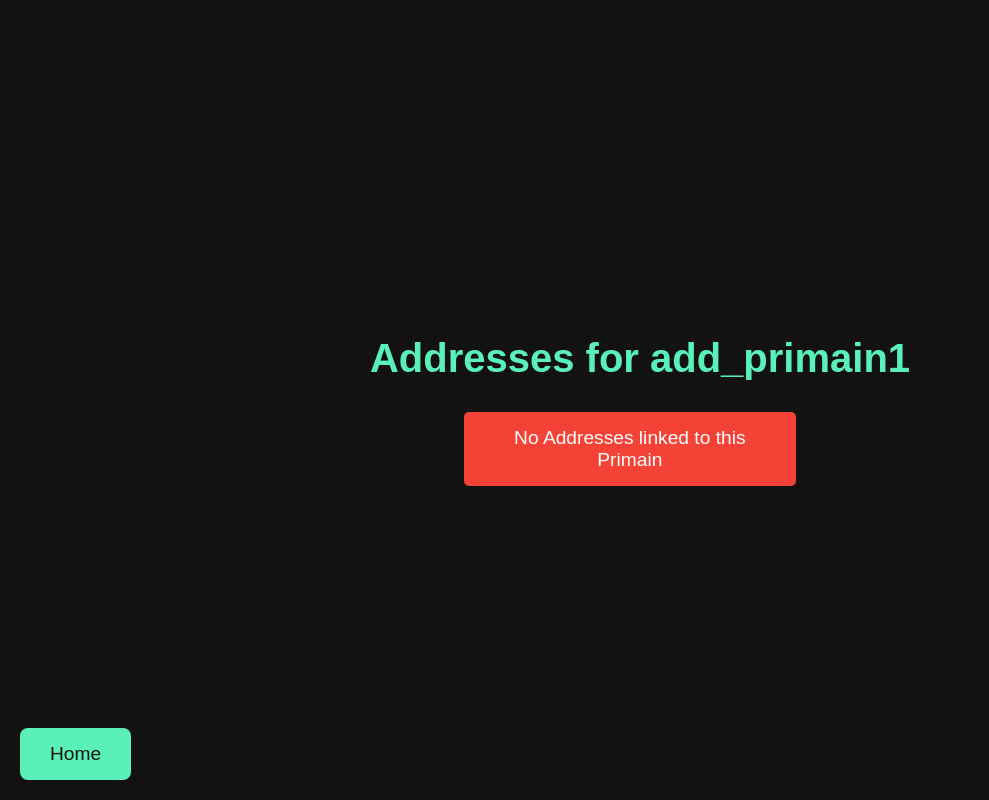
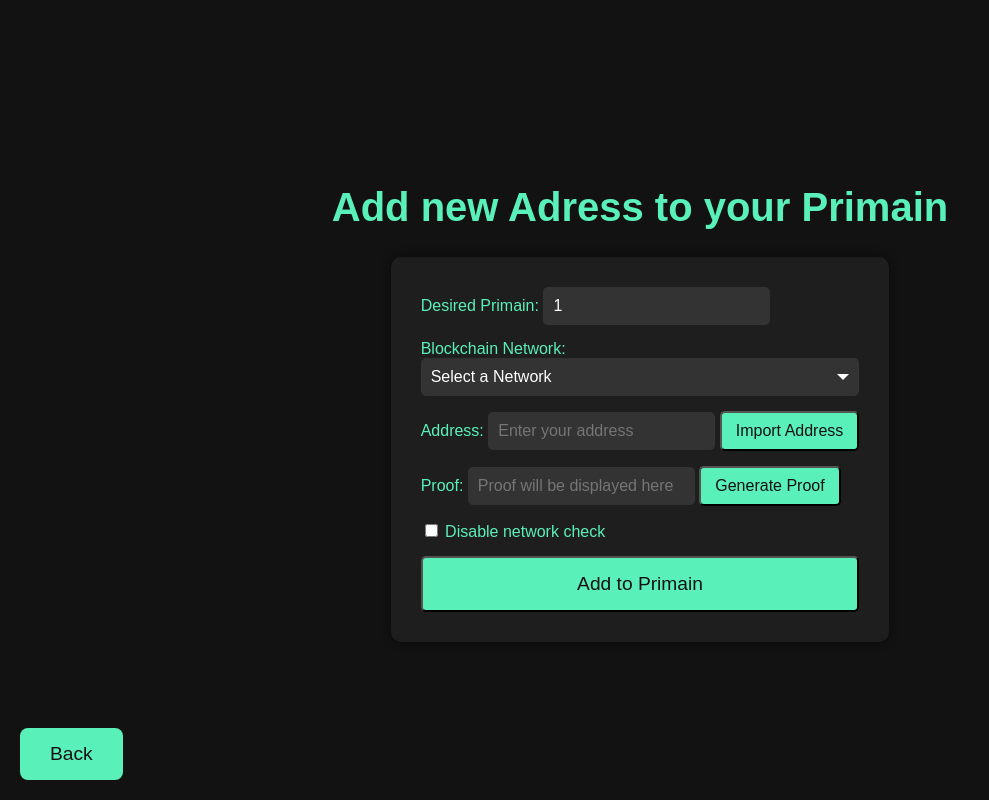
Before and after one commit to swupel/primain-service, a Flask app: a page that uses templates/base.html in a window 1280 px wide. Shown: the whole page, without its empty margins (0-989 px from the left). Run offline with Flask 3, Linux system fonts and the light colour scheme; a user stored in the database is signed in; data comes from the database, SQL or seed files in the repository; both versions use the stored data as it was before the commit; parts of the project's set-up code (start-up, migrations or seed data) failed here and were passed over; some libraries are stand-ins or nearby versions.

Commit message:
Added add primain functionality

```diff
--- a/app.py
+++ b/app.py
@@ -252,6 +252,125 @@
         html page: The index/home page.
     """
     return render_template('index.html')
+
+
+@app.route('/add_primain<primain_n>',methods=['GET', 'POST'])
+@login_required
+def add_primain(primain_n):
+
+    if request.method == 'POST':
+        # Retrieve data from the form
+        primain_name = request.form['primain_name']
+        proof = request.form['proof']
+        address = request.form['address']
+        chain = request.form['chain_string']
+
+        # Create signature
+        signature = crypto_methods.serialize_signature_to_string(
+            crypto_methods.sign_message(f"{primain_name}{address}{chain}{proof}".encode())
+        )
+
+        # Create new Primain object
+        new_primain = Primain(
+            primain_name=primain_name,
+            address=json.dumps([address]),
+            chain=json.dumps([chain]),
+            proof=json.dumps([proof]),
+            signature=json.dumps([signature]),
+            user_id=current_user.id
+        )
+        message = f"{primain_name}{chain}{address}"
+
+        SUCCESSES[current_user.id] = [new_primain, ""]
+        primain = Primain.query.filter_by(primain_name=primain_name).first()
+        try:
+            if chain == "Solana" :
+                try:
+                    signature_list=[int(x) for x in proof.split(",")]
+                    proof=convert_signature_to_hex(signature_list)
+
+                    if not proof:
+                        flash('Signature is invalid!', 'danger')
+                        return redirect(url_for('register_primain'))
+
+                    valid = crypto_methods.verify_solana_signature(proof,message,address)
+                except:
+                    valid = crypto_methods.verify_solana_signature(proof,message,address)
+
+            elif chain == "Bitcoin":
+
+                if len(request.form['address']) == 34:
+                    valid = crypto_methods.verify_bitcoin_signature(request.form['address'],request.form['proof'],message)
+                else:
+                    flash('Only Legacy Adress Format Accepted Currently!', 'danger')
+                    return redirect(url_for('register_primain'))
+
+            else:
+                 valid = crypto_methods.verify_signature(proof, message, address)
+
+            if valid:
+                if not primain:
+                    stripe.api_key = os.getenv('stripe_key')
+
+                    session = stripe.checkout.Session.create(
+                        line_items=[{
+                            'price_data': {
+                                'currency': 'eur',
+                                'product_data': {
+                                    'name': f'Purchase the {primain_name} Primain',
+                                },
+                                'unit_amount': 2000,
+                            },
+                            'quantity': 1,
+                        }],
+                        mode='payment',
+                        success_url='http://localhost:5000/success',
+                        cancel_url='http://localhost:5000/register_primain'
+                    )
+
+                    SUCCESSES[current_user.id] = [new_primain, session]
+                    return redirect(session.url, code=303)
+                else:
+                    db.session.rollback()
+
+                    if primain.user_id != current_user.id:
+                        flash('You are not the Owner of this Primain!', 'danger')
+                    elif proof in json.loads(primain.proof):
+                        flash('You have already added this Address to your Primain!', 'danger')
+                    else:
+                        try:
+                            # Update existing Primain with new data
+                            new_address = json.loads(primain.address)
+                            new_address.append(address)
+                            primain.address = json.dumps(new_address)
+
+                            new_chain = json.loads(primain.chain)
+                            new_chain.append(chain)
+                            primain.chain = json.dumps(new_chain)
+
+                            new_proof = json.loads(primain.proof)
+                            new_proof.append(proof)
+                            primain.proof = json.dumps(new_proof)
+
+                            new_signature = json.loads(primain.signature)
+                            new_signature.append(signature)
+                            primain.signature = json.dumps(new_signature)
+
+                            # Commit changes to the database
+                            db.session.commit()
+                            flash('Primain registration successful!', 'success')
+                            return redirect(url_for('index'))
+
+                        except:
+                            flash("An error occurred!", 'danger')
+            else:
+                flash('Data is invalid, check connected network!', 'danger')
+        except:
+            flash('Data is invalid!', 'danger')
+
+    # If it's just a GET request, display the page
+    return render_template('add_primain.html',primain_name=primain_n)
+
 
 @app.route('/signup', methods=['GET', 'POST'])
 def signup():
--- a/static/style.css
+++ b/static/style.css
@@ -1,3 +1,4 @@
+
 body {
     margin: 0;
     font-family: Arial, sans-serif;
@@ -278,3 +279,20 @@
     width: 20px;
     height: 20px;
 }
+
+.edit-button {
+    display: inline-flex;
+    align-items: center;  /* Vertically align icon and text */
+    background-color: #5af0b9;
+    color: #121212;
+    padding: 6px 12px;
+    border-radius: 5px;
+    font-size: 0.9rem;
+    text-decoration: none;
+    cursor: pointer;
+    transition: background-color 0.3s ease;
+}
+
+.edit-button i {
+    margin-right: 5px;  /* Space between icon and text */
+}
--- /dev/null
+++ b/templates/add_primain.html
@@ -0,0 +1,248 @@
+{% extends "base.html" %}
+{% block title %}Add new Adress to your Primain{% endblock %}
+{% block content %}
+<header>
+    <h1>Add new Adress to your Primain</h1>
+</header>
+<main>
+    <form id="primain-form" method="POST">
+        <div>
+            <label for="primain_name">Desired Primain:</label>
+            <input type="text" id="primain_name" name="primain_name" placeholder="Your existing primain" value="{{ primain_name }}" required>
+        </div>
+        <div class="field-with-button">
+            <label for="chain">Blockchain Network:</label>
+            <div class="custom-select-wrapper">
+                <div class="custom-select">
+                    <div class="custom-select-trigger">
+                        <span>Select a Network</span>
+                        <div class="arrow"></div>
+                    </div>
+                    <div class="custom-options"></div>
+                </div>
+            </div>
+            <select id="chain" name="chain" style="display: none;"></select>
+            <input type="hidden" id="chain_string" name="chain_string">
+        </div>
+        <div class="field-with-button">
+            <label for="address">Address:</label>
+            <input type="text" id="address" name="address" placeholder="Enter your address" required>
+            <button type="button" id="import-address" class="small-button">Import Address</button>
+        </div>
+        <div class="field-with-button">
+            <label for="proof">Proof:</label>
+            <input type="hidden" id="proof" name="proof" value="">
+            <input type="text" id="proof_display" name="proof_display" placeholder="Proof will be displayed here" readonly>
+            <button type="button" id="sign-proof" class="small-button">Generate Proof</button>
+        </div>
+        <div>
+            <label>
+                <input type="checkbox" id="disable-network-check"> Disable network check
+            </label>
+        </div>
+        <input type="hidden" id="signed_data" name="signed_data">
+        <input type="hidden" id="payment-intent" name="payment_intent">  <!-- For payment intent -->
+        <button type="submit" class="form-button">Add to Primain</button>
+    </form>
+    <a href="/home" class="back-button">Back</a>
+</main>
+
+<script src="https://js.stripe.com/v3/"></script> <!-- Include Stripe.js -->
+<script src="https://unpkg.com/@solana/web3.js/dist/web3.min.js"></script>
+<script src="https://unpkg.com/@walletconnect/client/dist/umd/index.min.js"></script>
+
+<script>
+    const networks = [
+        { id: '1', name: 'Ethereum', logo: 'static/ethereum-eth-logo.png' },
+        { id: '137', name: 'Polygon', logo: 'static/polygon-matic-logo.png' },
+        { id: '56', name: 'Binance Smart Chain', logo: 'static/bnb-bnb-logo.png' },
+        { id: '43114', name: 'Avalanche', logo: 'static/avalanche-avax-logo.png' },
+        { id: '250', name: 'Fantom', logo: 'static/fantom-ftm-logo.png' },
+        { id: '42161', name: 'Arbitrum', logo: 'static/arbitrum-arb-logo.png' },
+        { id: '10', name: 'Optimism', logo: 'static/optimism-ethereum-op-logo.png' },
+        { id: '61', name: 'Harmony', logo: 'static/harmony-one-logo.png' },
+        { id: '25', name: 'Cronos', logo: 'static/cronos-cro-logo.png' },
+        { id: '42220', name: 'Celo', logo: 'static/celo-celo-logo.png' },
+        { id: '0', name: 'Bitcoin', logo: 'static/bitcoin-btc-logo.png' },
+        { id: '101', name: 'Solana', logo: 'static/solana-sol-logo.png' },
+        { id: 'tether', name: 'Tether', logo: 'static/tether-usdt-logo.png' },
+        { id: '6', name: 'USD Coin', logo: 'static/usd-coin-usdc-logo.png' },
+        { id: 'Dogecoin', name: 'Dogecoin', logo: 'static/dogecoin-doge-logo.png' },
+        { id: '1001', name: 'TONCOIN', logo: 'static/toncoin-ton-logo.png' },
+        { id: '0xShiba', name: 'Shiba INU', logo: 'static/shiba-inu-shib-logo.png' },
+        { id: '1c', name: 'Chainlink', logo: 'static/chainlink-link-logo.png' },
+        { id: '0xDAI', name: 'DAI', logo: 'static/multi-collateral-dai-dai-logo.png' },
+        { id: '0xLEO', name: 'LEO', logo: 'static/unus-sed-leo-leo-logo.png' },
+        { id: '0xUniswap', name: 'Uniswap', logo: 'static/uniswap-uni-logo.png' },
+        { id: '461', name: 'Filecoin', logo: 'static/filecoin-fil-logo.png' },
+        { id: '500', name: 'Theta', logo: 'static/theta-network-theta-logo.png' },
+        { id: 'QNT', name: 'Quant', logo: 'static/quant-qnt-logo.png' },
+    ];
+
+    const eth_chains = ['1','1c', 'Dogecoin', '6', 'tether', '1001', '0xShiba', '0xDAI', '0xLEO', 'Un0xUniswap', '461', '500', 'QNT','56'];
+
+    document.addEventListener("DOMContentLoaded", function() {
+        const customOptionsContainer = document.querySelector('.custom-options');
+        const selectElement = document.getElementById('chain');
+
+        networks.forEach(network => {
+            const option = document.createElement('span');
+            option.className = 'custom-option network-option';
+            option.setAttribute('data-value', network.id);
+            option.setAttribute('data-name', network.name);
+            option.innerHTML = `<img src="${network.logo}" alt="${network.name}"> ${network.name}`;
+            customOptionsContainer.appendChild(option);
+
+            const selectOption = document.createElement('option');
+            selectOption.value = network.id;
+            selectOption.textContent = network.name;
+            selectElement.appendChild(selectOption);
+        });
+
+        document.getElementById("import-address").addEventListener("click", async function() {
+            // Get the selected chain value
+            const selectedChainValue = document.getElementById("chain").value;
+
+
+            // Check for Solana provider
+            if (typeof window.solana !== 'undefined' && selectedChainValue === '101') { // Assuming '101' is for Solana
+                try {
+                    const response = await window.solana.connect();
+                    document.getElementById("address").value = response.publicKey.toString();
+                    alert("Solana address imported: " + response.publicKey.toString());
+                } catch (error) {
+                    alert("Error requesting Solana account: " + error.message);
+                }
+            }
+            // Check for Solana provider
+            else if (typeof window.okxwallet !== 'undefined' && selectedChainValue === '0'){
+                const result = await okxwallet.bitcoin.connect();
+                console.log(result["publicKey"]);
+                document.getElementById("address").value = result["address"];
+                console.log(result["publicKey"]);
+                alert("Btc wallet imported: " + result["address"]);
+            }
+            // Check for Ethereum provider
+            else if (typeof window.ethereum !== 'undefined') { // Assuming '1' is for Ethereum
+            try {
+                const accounts = await ethereum.request({ method: 'eth_requestAccounts' });
+                document.getElementById("address").value = accounts[0];
+                alert("Address imported: " + accounts[0]);
+            } catch (error) {
+                alert("Error requesting account: " + error.message);
+            }
+            }
+
+            else {
+                console.log(selectedChainValue)
+                alert("No wallet available. Please install a wallet to import the address.");
+            }
+        });
+
+
+        document.getElementById("sign-proof").addEventListener("click", async function () {
+            var primainName = document.getElementById("primain_name").value;
+            var address = document.getElementById("address").value;
+            var selectedChainValue = document.getElementById("chain").value;
+            var selectedChainName = document.querySelector(`.custom-option[data-value="${selectedChainValue}"]`).getAttribute("data-name");
+            var message = primainName + selectedChainName + address;
+
+            if (selectedChainValue === '101') {
+                // Solana Signing Flow
+                if (typeof window.solana !== 'undefined') {
+                    try {
+                        const { publicKey } = await window.solana.connect();
+                        const encodedMessage = new TextEncoder().encode(message);
+                        const signature = await window.solana.signMessage(encodedMessage, 'utf8');
+
+                        document.getElementById("proof").value = signature.signature.toString('hex');
+                        document.getElementById("proof_display").value = signature.signature.toString('hex');
+                        document.getElementById("chain_string").value = selectedChainName;
+                        document.getElementById("signed_data").value = message;
+                        alert("Solana signature generated: " + signature.signature.toString('hex'));
+                    } catch (error) {
+                        alert("Error signing message with Solana: " + error.message);
+                    }
+                } else {
+                    alert("Solana wallet not available. Please install a Solana wallet (like Phantom).");
+                }
+            }
+            else if (selectedChainValue === '0'&& typeof window.okxwallet !== 'undefined') {
+
+                try{
+                    const signature = await window.okxwallet.bitcoin.signMessage(message, 'ecdsa')
+                    document.getElementById("proof").value = signature.toString('hex');
+                    document.getElementById("proof_display").value = signature.toString('hex');
+                    document.getElementById("chain_string").value = selectedChainName;
+                    document.getElementById("signed_data").value = message;
+                } catch (error) {
+                    alert("Error signing message with BTC: " + error.message)
+                }
+
+            }
+
+             else if (typeof window.ethereum !== 'undefined') {
+                // Ethereum Signing Flow
+                try {
+                    const accounts = await ethereum.request({ method: 'eth_requestAccounts' });
+                    if (document.getElementById("disable-network-check").checked) {
+                        signMessageEthereum(message, selectedChainName);
+                    } else {
+
+                        const currentChain = await ethereum.request({ method: 'net_version' });
+                        console.log(currentChain,selectedChainValue)
+                        console.log(eth_chains.includes(selectedChainValue))
+                        if (currentChain === selectedChainValue || (eth_chains.includes(currentChain) && eth_chains.includes(selectedChainValue))) {
+                            signMessageEthereum(message, selectedChainName);
+                        } else {
+                            alert("Please switch to the correct network in your wallet of choice.");
+                        }
+                    }
+                } catch (error) {
+                    alert("Error requesting accounts: " + error.message);
+                }
+            } else {
+                alert("Wallet is not available. Please install a wallet to sign messages.");
+            }
+        });
+
+        function signMessageEthereum(message, chainName) {
+            ethereum.request({
+                method: 'personal_sign',
+                params: [message, ethereum.selectedAddress],
+            }).then(function (result) {
+                document.getElementById("proof").value = result;
+                document.getElementById("proof_display").value = result;
+                document.getElementById("chain_string").value = chainName;
+                document.getElementById("signed_data").value = message;
+                alert("Ethereum signature generated: " + result);
+            }).catch(function (error) {
+                alert("Error signing message with Ethereum: " + error.message);
+            });
+        }
+
+        var customSelectTrigger = document.querySelector('.custom-select-trigger');
+        var customSelect = document.querySelector('.custom-select');
+
+        customSelectTrigger.addEventListener('click', function() {
+            customSelect.classList.toggle('opened');
+        });
+
+        document.querySelectorAll('.custom-option').forEach(function(option) {
+            option.addEventListener('click', function() {
+                var value = option.getAttribute('data-value');
+                var text = option.textContent.trim();
+                selectElement.value = value;
+                customSelectTrigger.querySelector('span').textContent = text;
+                customSelect.classList.remove('opened');
+            });
+        });
+
+        document.addEventListener('click', function(e) {
+            if (!customSelect.contains(e.target)) {
+                customSelect.classList.remove('opened');
+            }
+        });
+    })
+</script>
+{% endblock %}
--- a/templates/view_owned_primains.html
+++ b/templates/view_owned_primains.html
@@ -9,7 +9,11 @@
         <ul>
             {% for primain in primains %}
                 <li>
+                    <!-- Link to the primain -->
                     <a href="/{{ primain.primain_name }}" class="primain-link">{{ primain.primain_name }}</a>
+
+                    <!-- Small button next to the link to add a new address -->
+                    <a href="/add_primain{{ primain.primain_name }}" class="small-button">+</a>
                 </li>
             {% endfor %}
         </ul>
```
Also changed, not shown: instance/database.db (deleted).
